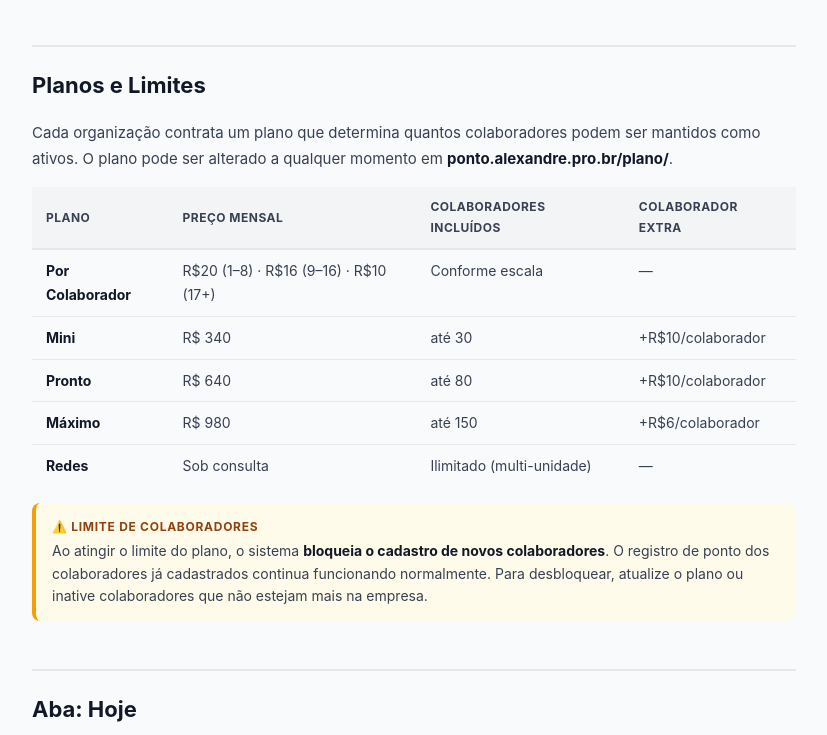
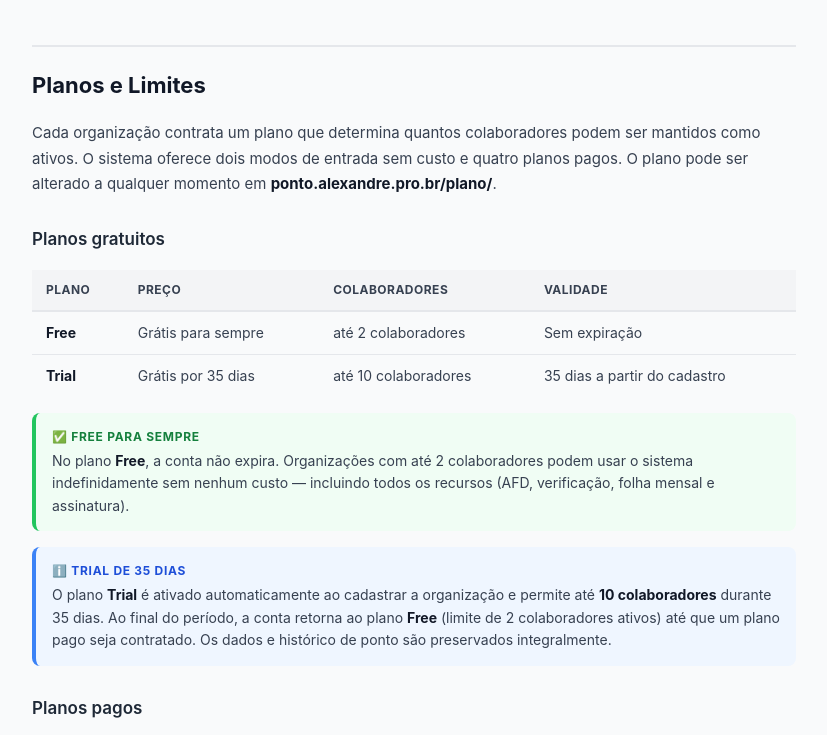
Before and after one commit to profalexv/ponto, a plain HTML site: page manual/index.html in a window 1280 px wide. Shown: the part 1839-2574 px from the top of the page, without its empty margins (276-1103 px from the left). Drawn offline with Linux system fonts and the light colour scheme.

Commit message:
Update index.html

```diff
--- a/manual/index.html
+++ b/manual/index.html
@@ -150,7 +150,48 @@
     <!-- ─────────────────────────────────────────────── -->
     <h2 id="planos">Planos e Limites</h2>
 
-    <p>Cada organização contrata um plano que determina quantos colaboradores podem ser mantidos como ativos. O plano pode ser alterado a qualquer momento em <strong>ponto.alexandre.pro.br/plano/</strong>.</p>
+    <p>Cada organização contrata um plano que determina quantos colaboradores podem ser mantidos como ativos. O sistema oferece dois modos de entrada sem custo e quatro planos pagos. O plano pode ser alterado a qualquer momento em <strong>ponto.alexandre.pro.br/plano/</strong>.</p>
+
+    <h3>Planos gratuitos</h3>
+
+    <div class="table-wrap">
+      <table>
+        <thead>
+          <tr>
+            <th>Plano</th>
+            <th>Preço</th>
+            <th>Colaboradores</th>
+            <th>Validade</th>
+          </tr>
+        </thead>
+        <tbody>
+          <tr>
+            <td><strong>Free</strong></td>
+            <td>Grátis para sempre</td>
+            <td>até 2 colaboradores</td>
+            <td>Sem expiração</td>
+          </tr>
+          <tr>
+            <td><strong>Trial</strong></td>
+            <td>Grátis por 35 dias</td>
+            <td>até 10 colaboradores</td>
+            <td>35 dias a partir do cadastro</td>
+          </tr>
+        </tbody>
+      </table>
+    </div>
+
+    <div class="tip">
+      <div class="callout-title">✅ Free para sempre</div>
+      <p>No plano <strong>Free</strong>, a conta não expira. Organizações com até 2 colaboradores podem usar o sistema indefinidamente sem nenhum custo — incluindo todos os recursos (AFD, verificação, folha mensal e assinatura).</p>
+    </div>
+
+    <div class="note">
+      <div class="callout-title">ℹ️ Trial de 35 dias</div>
+      <p>O plano <strong>Trial</strong> é ativado automaticamente ao cadastrar a organização e permite até <strong>10 colaboradores</strong> durante 35 dias. Ao final do período, a conta retorna ao plano <strong>Free</strong> (limite de 2 colaboradores ativos) até que um plano pago seja contratado. Os dados e histórico de ponto são preservados integralmente.</p>
+    </div>
+
+    <h3>Planos pagos</h3>
 
     <div class="table-wrap">
       <table>
@@ -595,9 +636,10 @@
 
     <h3>Informações exibidas</h3>
     <ul>
-      <li><strong>Plano atual</strong> e preço</li>
+      <li><strong>Plano atual</strong> — Free, Trial ou plano pago</li>
+      <li><strong>Dias restantes</strong> (exibido apenas durante o Trial)</li>
       <li><strong>Colaboradores utilizados</strong> com barra de progresso (amarelo ao atingir 80%, vermelho ao atingir 100%)</li>
-      <li><strong>Próxima cobrança</strong> (data de vencimento)</li>
+      <li><strong>Próxima cobrança</strong> (data de vencimento para planos pagos)</li>
     </ul>
 
     <h3>Alterar plano</h3>
```
